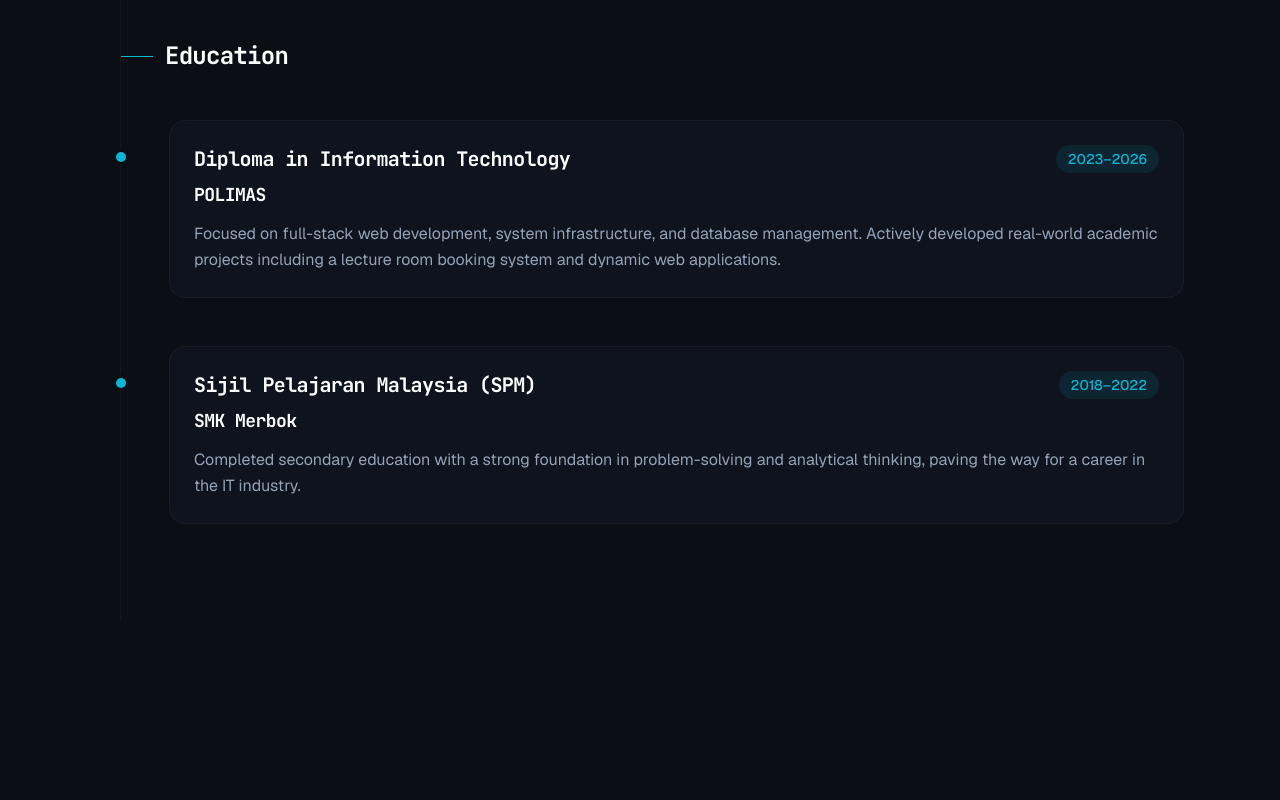
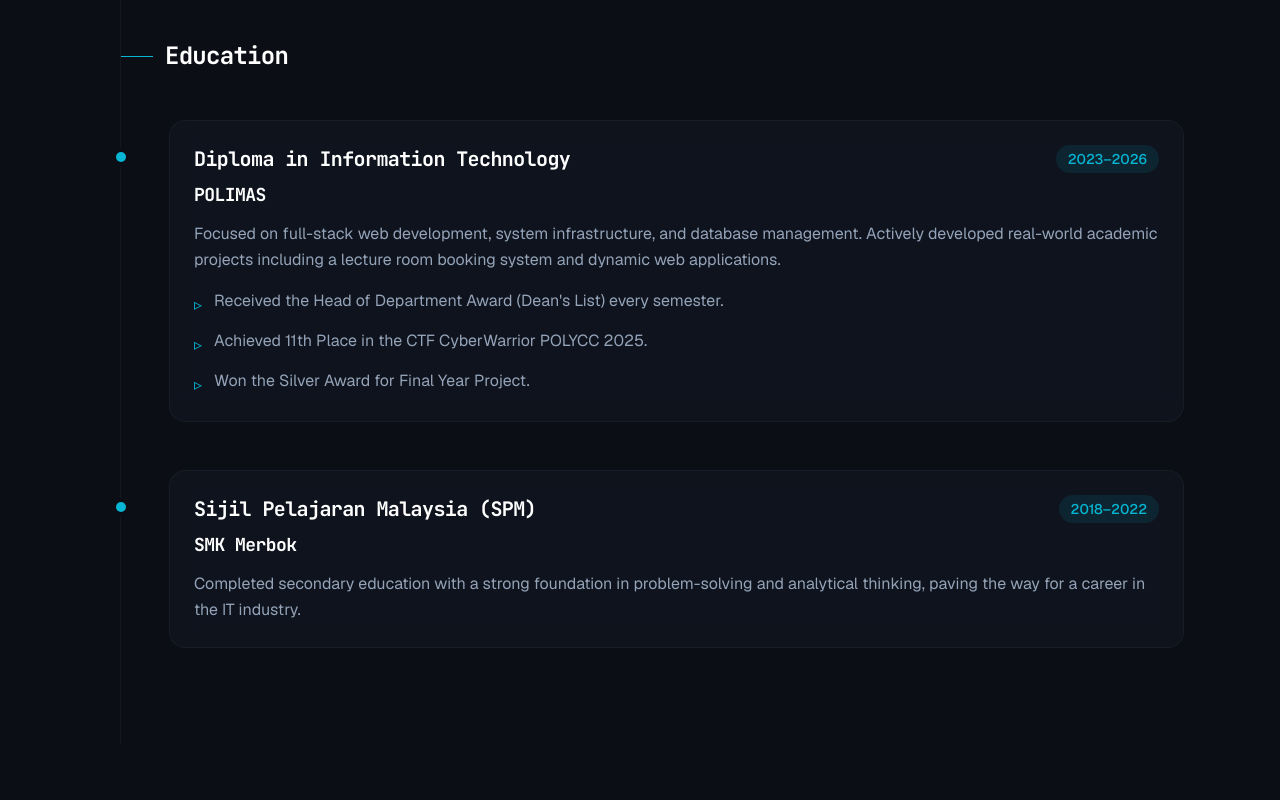
Before and after one commit to MatGol06/azam_portfolio, a Next.js app: page / in a window 1280 px wide. Shown: the part 3220-4020 px from the top of the page. Built offline with nearby package versions, Linux system fonts and the light colour scheme.

Commit message:
content: add translated achievements to education section

```diff
--- a/src/components/sections/ExperienceSection.jsx
+++ b/src/components/sections/ExperienceSection.jsx
@@ -51,7 +51,17 @@ export function ExperienceSection() {
                 </span>
               </div>
               <h4 className="text-lg font-medium text-muted mb-3">{edu.school}</h4>
-              {edu.details && <p className="text-muted leading-relaxed text-base">{edu.details}</p>}
+              {edu.details && <p className={`text-muted leading-relaxed text-base ${edu.achievements ? 'mb-4' : ''}`}>{edu.details}</p>}
+              {edu.achievements && (
+                <ul className="space-y-3">
+                  {edu.achievements.map((achievement, i) => (
+                    <li key={i} className="flex items-start text-base text-muted">
+                      <span className="text-primary mr-3 mt-1">▹</span>
+                      {achievement}
+                    </li>
+                  ))}
+                </ul>
+              )}
             </div>
           </div>
         ))}
--- a/src/data/portfolioData.js
+++ b/src/data/portfolioData.js
@@ -49,7 +49,12 @@ export const portfolioData = {
       degree: "Diploma in Information Technology",
       school: "POLIMAS",
       duration: "2023–2026",
-      details: "Focused on full-stack web development, system infrastructure, and database management. Actively developed real-world academic projects including a lecture room booking system and dynamic web applications."
+      details: "Focused on full-stack web development, system infrastructure, and database management. Actively developed real-world academic projects including a lecture room booking system and dynamic web applications.",
+      achievements: [
+        "Received the Head of Department Award (Dean's List) every semester.",
+        "Achieved 11th Place in the CTF CyberWarrior POLYCC 2025.",
+        "Won the Silver Award for Final Year Project."
+      ]
     },
     {
       id: 2,
```
